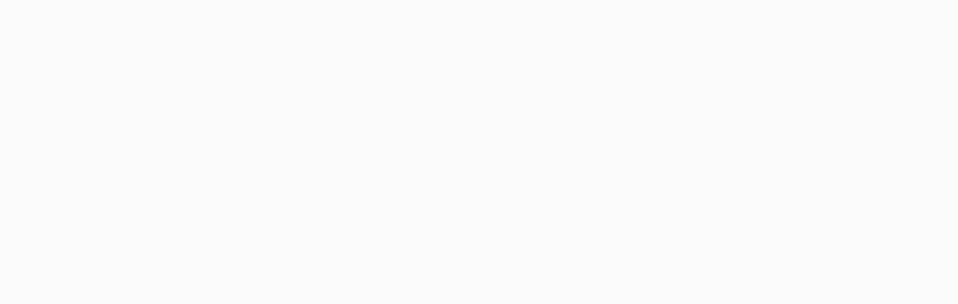
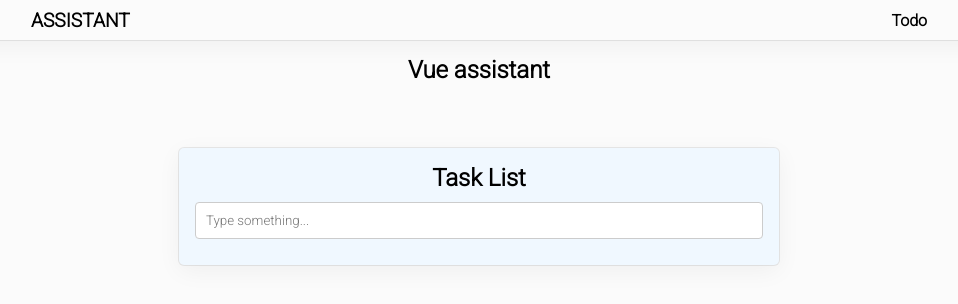
Before and after one commit to maxrpark/vue-assistant-app-, a Vue app: page /todo in a window 1280 px wide. Before the commit this address had no page. Shown: the top 304 px of the page, without its empty margins (161-1119 px from the left). Built offline with nearby package versions, Linux system fonts and the light colour scheme.

Commit message:
first  build

```diff
--- a/package.json
+++ b/package.json
@@ -8,6 +8,7 @@
     "lint": "vue-cli-service lint"
   },
   "dependencies": {
+    "axios": "^0.26.0",
     "core-js": "^3.6.5",
     "vue": "^3.0.0",
     "vue-router": "^4.0.0-0"
--- a/src/App.vue
+++ b/src/App.vue
@@ -1,3 +1,17 @@
 <template>
-  <router-view />
+  <div>
+    <Navbar />
+    <router-view />
+  </div>
 </template>
+
+<script>
+import Navbar from './components/Navbar.vue';
+export default {
+  components: {
+    Navbar,
+  },
+};
+</script>
+
+<style></style>
--- a/src/assets/App.css
+++ b/src/assets/App.css
@@ -5,8 +5,17 @@
   --primary-success: #97d8b2;
   --primary-edit: #ffba08;
   --primary-white: #fff;
+  --primary-black: #000;
+  --theme-color: #41b883;
+  --transition-1: all 0.3s ease-in-out;
+  --bg-color: rgba(204, 204, 204, 0.075);
+  --bg-color-2: rgba(204, 204, 204, 0.486);
   --box-shadow: rgba(0, 0, 0, 0.05) 0px 6px 24px 0px,
     rgba(0, 0, 0, 0.08) 0px 0px 0px 1px;
+  --box-shadow-2: rgba(50, 50, 93, 0.25) 0px 6px 12px -2px,
+    rgba(0, 0, 0, 0.3) 0px 3px 7px -3px;
+  --box-shadow-3: rgba(50, 50, 93, 0.25) 0px 50px 100px -20px,
+    rgba(0, 0, 0, 0.3) 0px 30px 60px -30px;
 }
 
 * {
@@ -17,11 +26,17 @@
 body {
   font-family: 'Pacifico', cursive;
   font-family: 'Roboto', sans-serif;
-  background-color: rgba(204, 204, 204, 0.075);
+  background-color: var(--bg-color);
 }
 ul,
 li {
   list-style: none;
+}
+a {
+  text-decoration: none;
+}
+.img {
+  width: 100%;
 }
 .isComplete {
   background-color: var(--primary-success);
@@ -31,6 +46,43 @@ li {
   max-width: 600px;
   margin: 1rem;
   text-align: center;
+}
+.nav {
+  height: 40px;
+  display: flex;
+  justify-content: center;
+  align-items: center;
+  box-shadow: var(--box-shadow);
+}
+.navbar {
+  width: 100%;
+  max-width: 960px;
+  margin: 0 auto;
+  display: flex;
+  align-items: center;
+  justify-content: space-between;
+  text-transform: capitalize;
+  padding: 1rem;
+}
+.navbar a {
+  color: var(--primary-black);
+  text-decoration: none;
+  font-weight: bold;
+  padding: 0.5rem 1rem;
+  border-radius: 5px;
+  transition: var(--transition-1);
+}
+.navbar a:hover {
+  color: var(--theme-color);
+}
+
+.logo {
+  text-transform: uppercase;
+  font-size: 1.2rem;
+}
+.title {
+  text-align: center;
+  margin: 1rem;
 }
 
 .main-container {
@@ -125,11 +177,11 @@ li {
   border: none;
   background-color: white;
   cursor: pointer;
-  transition: all 0.3s ease-in-out;
+  transition: var(--transition-1);
   color: white;
 }
 svg {
-  transition: all 0.3s ease-in-out;
+  transition: var(--transition-1);
 }
 .btn:hover svg {
   fill: white;
@@ -156,7 +208,7 @@ svg {
   padding: 0.5rem;
   border-radius: 5px;
   background-color: transparent;
-  transition: all 0.3s ease-in-out;
+  transition: var(--transition-1);
   text-transform: capitalize;
   color: var(--primary-danger);
   margin-top: 1rem;
@@ -166,3 +218,73 @@ svg {
   color: var(--primary-white);
   background-color: var(--primary-danger);
 }
+
+/* Home */
+
+.container {
+  max-width: 1200px;
+  margin: 1rem;
+  display: grid;
+  grid-template-columns: 1fr;
+  gap: 2rem;
+  justify-content: center;
+  align-items: center;
+}
+.card {
+  width: 100%;
+  height: 100%;
+  max-height: 400px;
+  max-width: 600px;
+  margin: 0 auto;
+  display: flex;
+  flex-direction: column;
+  align-items: center;
+  justify-content: center;
+  text-transform: capitalize;
+  box-shadow: var(--box-shadow-2);
+  border-radius: 10px;
+  transition: var(--transition-1);
+  overflow: hidden;
+  background-color: var(--theme-color);
+  color: var(--primary-white);
+}
+.card:hover {
+  box-shadow: var(--box-shadow-3);
+  transform: translate(0, -2px) scale(1.01);
+}
+.card .img {
+  max-height: 300px;
+  object-fit: cover;
+}
+.description {
+  width: 100%;
+  height: 100%;
+  display: flex;
+  flex-direction: column;
+  justify-content: center;
+  align-items: center;
+}
+.project-name {
+  padding: 0.4rem;
+}
+.links {
+  width: 100%;
+  display: flex;
+  padding: 0.5rem 1rem;
+  justify-content: space-around;
+  align-items: center;
+}
+.links svg {
+  fill: var(--primary-white);
+  transition: var(--transition-1);
+}
+.links svg:hover {
+  transform: scale(1.1);
+}
+
+@media screen and (min-width: 960px) {
+  .container {
+    grid-template-columns: 1fr 1fr 1fr;
+    margin: 0 auto;
+  }
+}
--- /dev/null
+++ b/src/components/Navbar.vue
@@ -0,0 +1,14 @@
+<template>
+  <nav class="nav">
+    <div class="navbar">
+      <router-link to="/" class="logo"> assistant </router-link>
+      <router-link to="/todo">Todo</router-link>
+    </div>
+  </nav>
+</template>
+
+<script>
+export default {};
+</script>
+
+<style></style>
--- a/src/router/index.js
+++ b/src/router/index.js
@@ -1,11 +1,17 @@
 import { createRouter, createWebHistory } from 'vue-router';
 import Home from '../views/Home.vue';
+import Todo from '../views/Todo.vue';
 
 const routes = [
   {
     path: '/',
     name: 'Home',
     component: Home,
+  },
+  {
+    path: '/todo',
+    name: 'Todo',
+    component: Todo,
   },
 ];
 
--- a/src/views/Home.vue
+++ b/src/views/Home.vue
@@ -1,12 +1,71 @@
 <template>
-  <Todo />
+  <div>
+    <h2 class="title">{{ title }}</h2>
+    <div class="container">
+      <div v-for="project in projects" class="card" :key="project.id">
+        <h3 class="project-name">{{ project.name }}</h3>
+        <img :src="project.url" :alt="project.name" class="img" />
+        <div class="description">
+          <div class="links">
+            <a :href="project.gitUrl" target="_blank" rel="noreferrer">
+              <svg
+                xmlns="http://www.w3.org/2000/svg"
+                width="24"
+                height="24"
+                viewBox="0 0 24 24"
+              >
+                <path
+                  d="M12 0c-6.626 0-12 5.373-12 12 0 5.302 3.438 9.8 8.207 11.387.599.111.793-.261.793-.577v-2.234c-3.338.726-4.033-1.416-4.033-1.416-.546-1.387-1.333-1.756-1.333-1.756-1.089-.745.083-.729.083-.729 1.205.084 1.839 1.237 1.839 1.237 1.07 1.834 2.807 1.304 3.492.997.107-.775.418-1.305.762-1.604-2.665-.305-5.467-1.334-5.467-5.931 0-1.311.469-2.381 1.236-3.221-.124-.303-.535-1.524.117-3.176 0 0 1.008-.322 3.301 1.23.957-.266 1.983-.399 3.003-.404 1.02.005 2.047.138 3.006.404 2.291-1.552 3.297-1.23 3.297-1.23.653 1.653.242 2.874.118 3.176.77.84 1.235 1.911 1.235 3.221 0 4.609-2.807 5.624-5.479 5.921.43.372.823 1.102.823 2.222v3.293c0 .319.192.694.801.576 4.765-1.589 8.199-6.086 8.199-11.386 0-6.627-5.373-12-12-12z"
+                />
+              </svg>
+            </a>
+            <a :href="project.projectUrl" target="_blank" rel="noreferrer">
+              <svg
+                xmlns="http://www.w3.org/2000/svg"
+                width="24"
+                height="24"
+                viewBox="0 0 24 24"
+              >
+                <path
+                  d="M6.188 8.719c.439-.439.926-.801 1.444-1.087 2.887-1.591 6.589-.745 8.445 2.069l-2.246 2.245c-.644-1.469-2.243-2.305-3.834-1.949-.599.134-1.168.433-1.633.898l-4.304 4.306c-1.307 1.307-1.307 3.433 0 4.74 1.307 1.307 3.433 1.307 4.74 0l1.327-1.327c1.207.479 2.501.67 3.779.575l-2.929 2.929c-2.511 2.511-6.582 2.511-9.093 0s-2.511-6.582 0-9.093l4.304-4.306zm6.836-6.836l-2.929 2.929c1.277-.096 2.572.096 3.779.574l1.326-1.326c1.307-1.307 3.433-1.307 4.74 0 1.307 1.307 1.307 3.433 0 4.74l-4.305 4.305c-1.311 1.311-3.44 1.3-4.74 0-.303-.303-.564-.68-.727-1.051l-2.246 2.245c.236.358.481.667.796.982.812.812 1.846 1.417 3.036 1.704 1.542.371 3.194.166 4.613-.617.518-.286 1.005-.648 1.444-1.087l4.304-4.305c2.512-2.511 2.512-6.582.001-9.093-2.511-2.51-6.581-2.51-9.092 0z"
+                />
+              </svg>
+            </a>
+          </div>
+        </div>
+      </div>
+    </div>
+  </div>
 </template>
 
 <script>
-import Todo from '../components/Todo.vue';
+import axios from 'axios';
+
 export default {
-  components: {
-    Todo,
+  mounted() {
+    this.getData();
+  },
+  data() {
+    return {
+      url: 'https://assitant-app.netlify.app/api/projects-api',
+      projects: [],
+    };
+  },
+  computed: {
+    title() {
+      return this.projects.length > 0 ? 'Assistant' : 'Loading...';
+    },
+  },
+  methods: {
+    async getData() {
+      try {
+        const response = await axios.get(this.url);
+        const data = await response.data;
+        this.projects = data;
+      } catch (error) {
+        console.log(error);
+      }
+    },
   },
 };
 </script>
--- a/src/components/Todo.vue
+++ b/src/views/Todo.vue
@@ -1,5 +1,6 @@
 <template>
   <div class="section-center">
+    <h2 className="title">Vue assistant</h2>
     <div class="alert-container">
       <div v-if="showAlert" :class="alert.type" class="alert-box">
         <p>{{ alert.messege }}</p>
```
Also changed, not shown: 1 other file (tests, documents, lock files or other folders).
